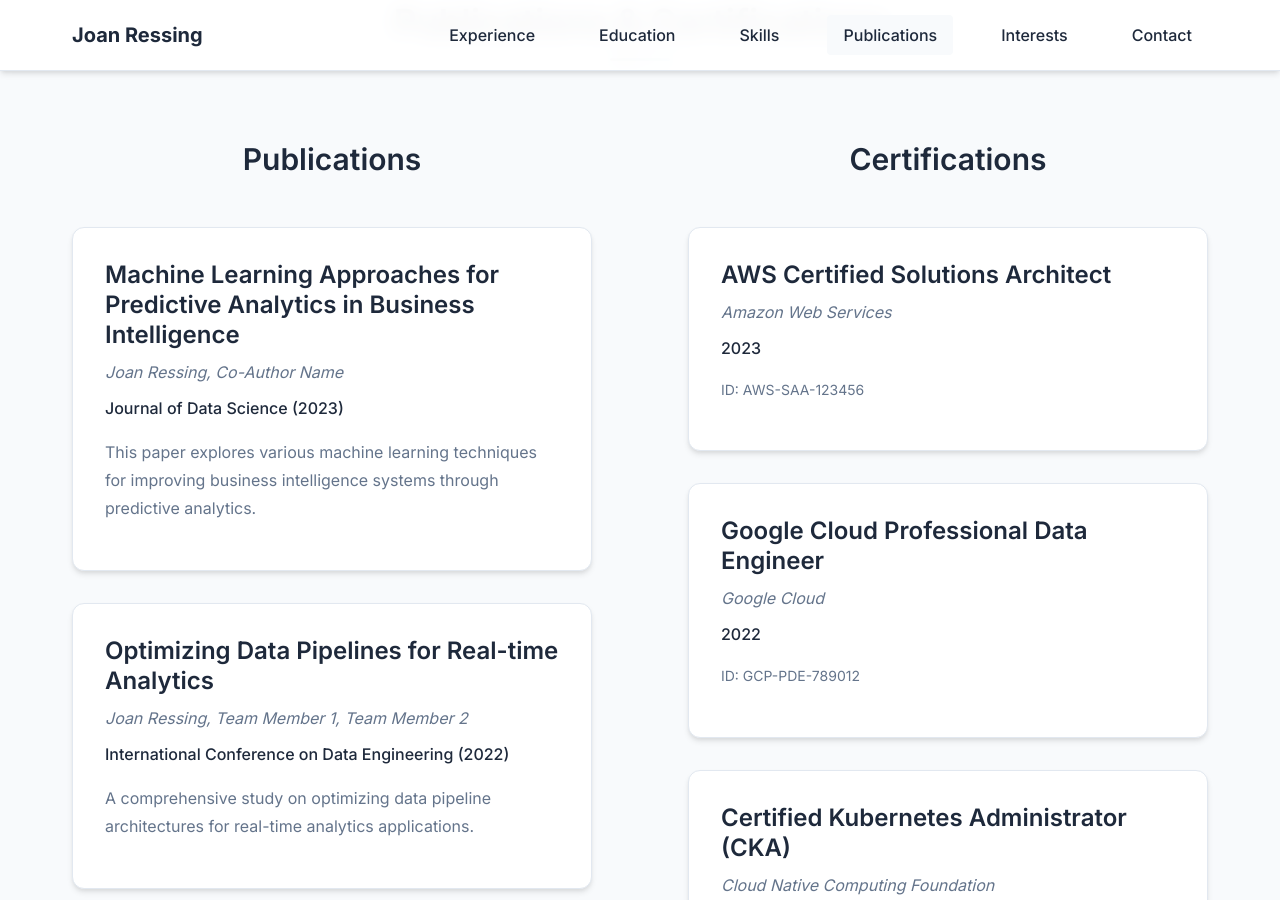
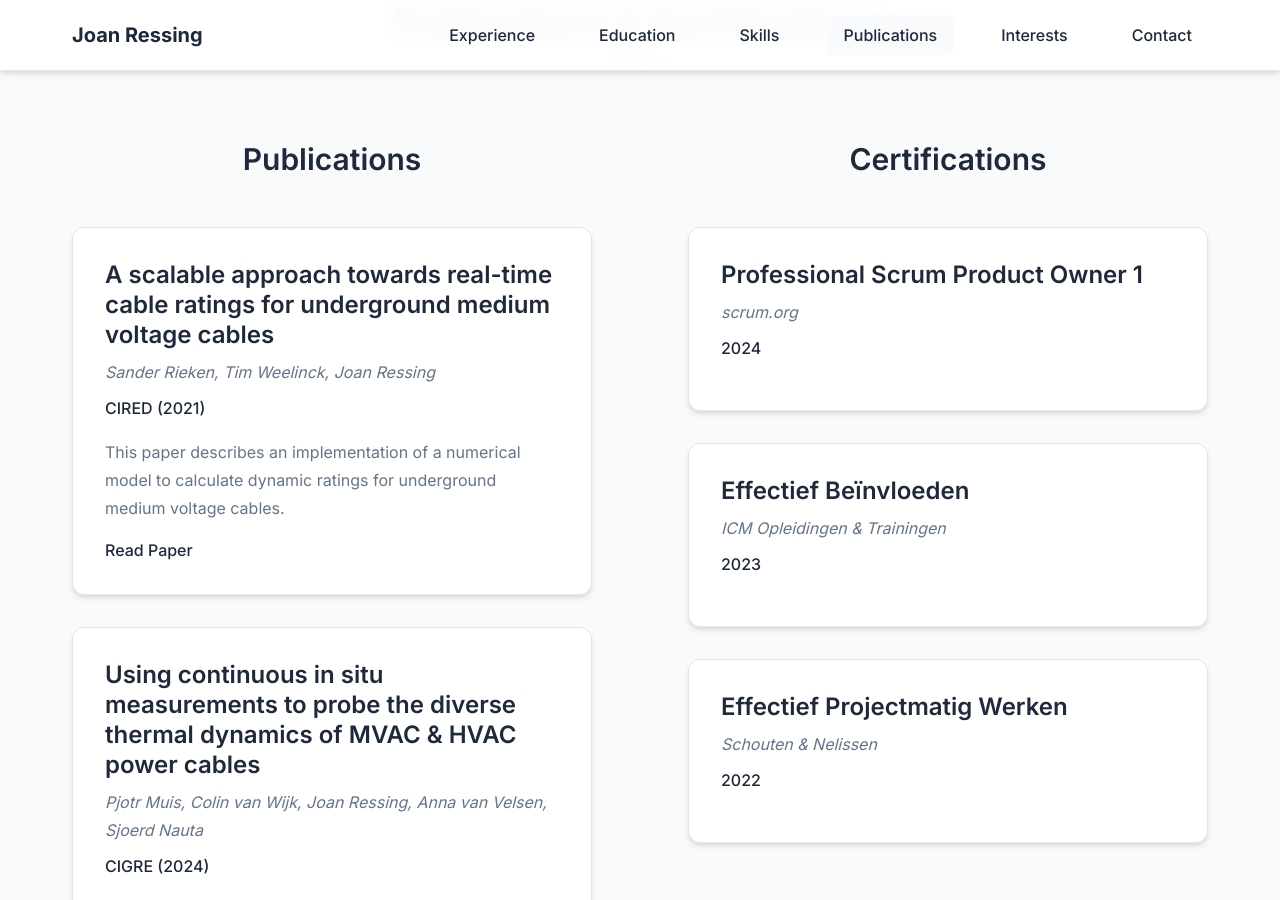
Before and after one commit to JoanRessing/joanressing.github.io, a Jekyll site: the page built from index.html, in a window 1280 px wide and 900 px high, scrolled down 7352 px. Built offline with Jekyll 4.4.1, drawn with Linux system fonts in a browser that asks for light colours; some of the changed text lies outside the part shown.

Commit message:
update certifications and publications

```diff
--- a/_data/publications.yml
+++ b/_data/publications.yml
@@ -1,55 +1,35 @@
 publications:
-  - title: "Machine Learning Approaches for Predictive Analytics in Business Intelligence"
-    authors: "Joan Ressing, Co-Author Name"
-    journal: "Journal of Data Science"
-    year: 2023
-    type: "journal"
-    link: "#"
-    abstract: "This paper explores various machine learning techniques for improving business intelligence systems through predictive analytics."
-
-  - title: "Optimizing Data Pipelines for Real-time Analytics"
-    authors: "Joan Ressing, Team Member 1, Team Member 2"
-    conference: "International Conference on Data Engineering"
-    year: 2022
-    type: "conference"
-    link: "#"
-    abstract: "A comprehensive study on optimizing data pipeline architectures for real-time analytics applications."
-
-  - title: "Deep Learning for Time Series Forecasting in Financial Markets"
-    authors: "Joan Ressing"
-    journal: "AI in Finance Quarterly"
+  - title: "A scalable approach towards real-time cable ratings for underground medium voltage cables"
+    authors: "Sander Rieken, Tim Weelinck, Joan Ressing"
+    journal: "CIRED"
     year: 2021
     type: "journal"
-    link: "#"
-    abstract: "Investigation of deep learning models for accurate time series forecasting in volatile financial markets."
+    link: "https://ieeexplore.ieee.org/abstract/document/9692846"
+    abstract: "This paper describes an implementation of a numerical model to calculate dynamic ratings for underground medium voltage cables."
+
+  - title: "Using continuous in situ measurements to probe the diverse thermal dynamics of MVAC & HVAC power cables"
+    authors: "Pjotr Muis, Colin van Wijk, Joan Ressing, Anna van Velsen, Sjoerd Nauta"
+    conference: "CIGRE"
+    year: 2024
+    type: "conference"
+    link: "https://www.e-cigre.org/publications/detail/session-2024-b1-session-2024-sc-b1-package.html"
+    abstract: "This paper details interesting findings in real world data from cable temperature and soil measurements in various underground situations."
 
 certifications:
-  - name: "AWS Certified Solutions Architect"
-    issuer: "Amazon Web Services"
-    date: "2023"
-    credential_id: "AWS-SAA-123456"
+  - name: "Professional Scrum Product Owner 1"
+    issuer: "scrum.org"
+    date: "2024"
+    credential_id: ""
     link: "#"
 
-  - name: "Google Cloud Professional Data Engineer"
-    issuer: "Google Cloud"
-    date: "2022"
-    credential_id: "GCP-PDE-789012"
+  - name: "Effectief Beïnvloeden"
+    issuer: "ICM Opleidingen & Trainingen"
+    date: "2023"
+    credential_id: ""
     link: "#"
 
-  - name: "Certified Kubernetes Administrator (CKA)"
-    issuer: "Cloud Native Computing Foundation"
+  - name: "Effectief Projectmatig Werken"
+    issuer: "Schouten & Nelissen"
     date: "2022"
-    credential_id: "CKA-345678"
+    credential_id: ""
     link: "#"
-
-  - name: "TensorFlow Developer Certificate"
-    issuer: "TensorFlow"
-    date: "2021"
-    credential_id: "TF-DEV-901234"
-    link: "#"
-
-  - name: "Professional Scrum Master I"
-    issuer: "Scrum.org"
-    date: "2020"
-    credential_id: "PSM-567890"
-    link: "#"
--- a/index.html
+++ b/index.html
@@ -225,7 +225,7 @@ title: Home
                     <h4 class="certification-name">{{ cert.name }}</h4>
                     <p class="certification-issuer">{{ cert.issuer }}</p>
                     <p class="certification-date">{{ cert.date }}</p>
-                    <p class="certification-id">ID: {{ cert.credential_id }}</p>
+                    <!-- <p class="certification-id">ID: {{ cert.credential_id }}</p> -->
                     {% if cert.link != "#" %}
                     <a href="{{ cert.link }}" class="certification-link" target="_blank">View Certificate</a>
                     {% endif %}
```
